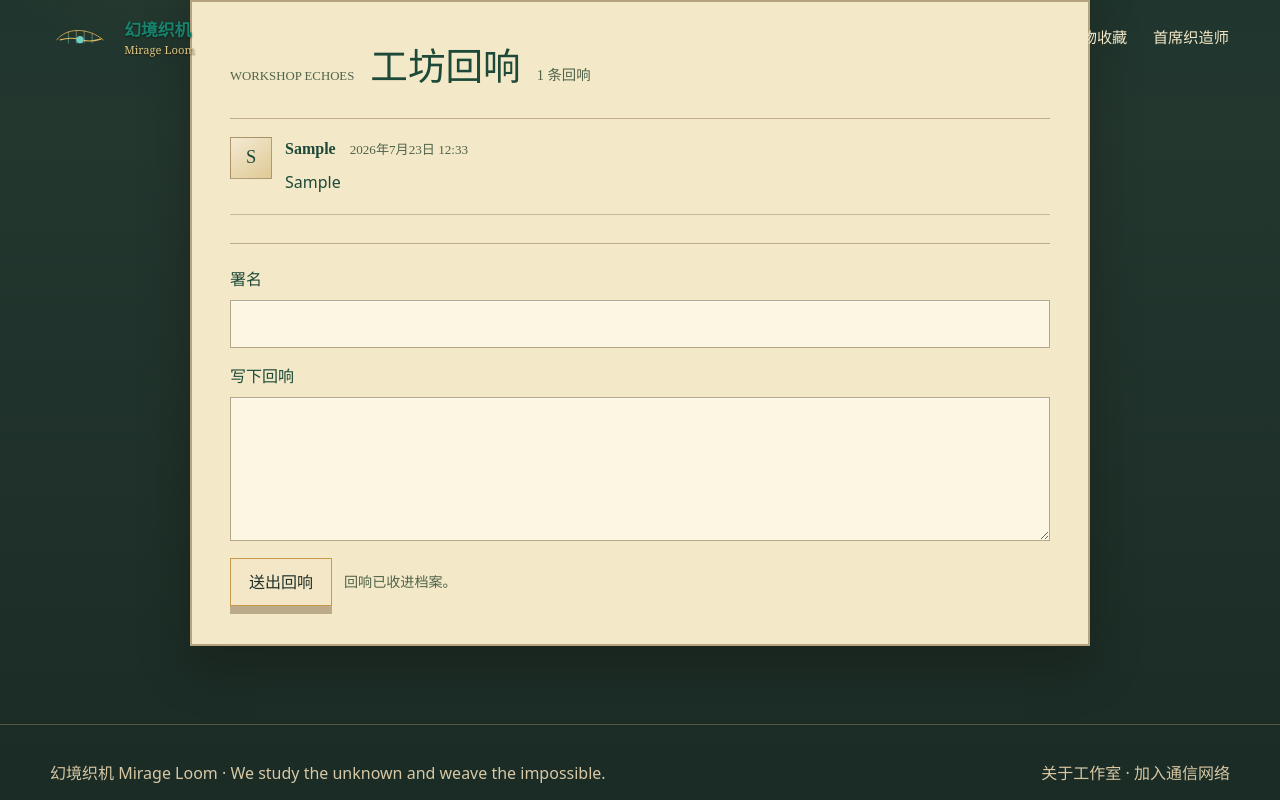
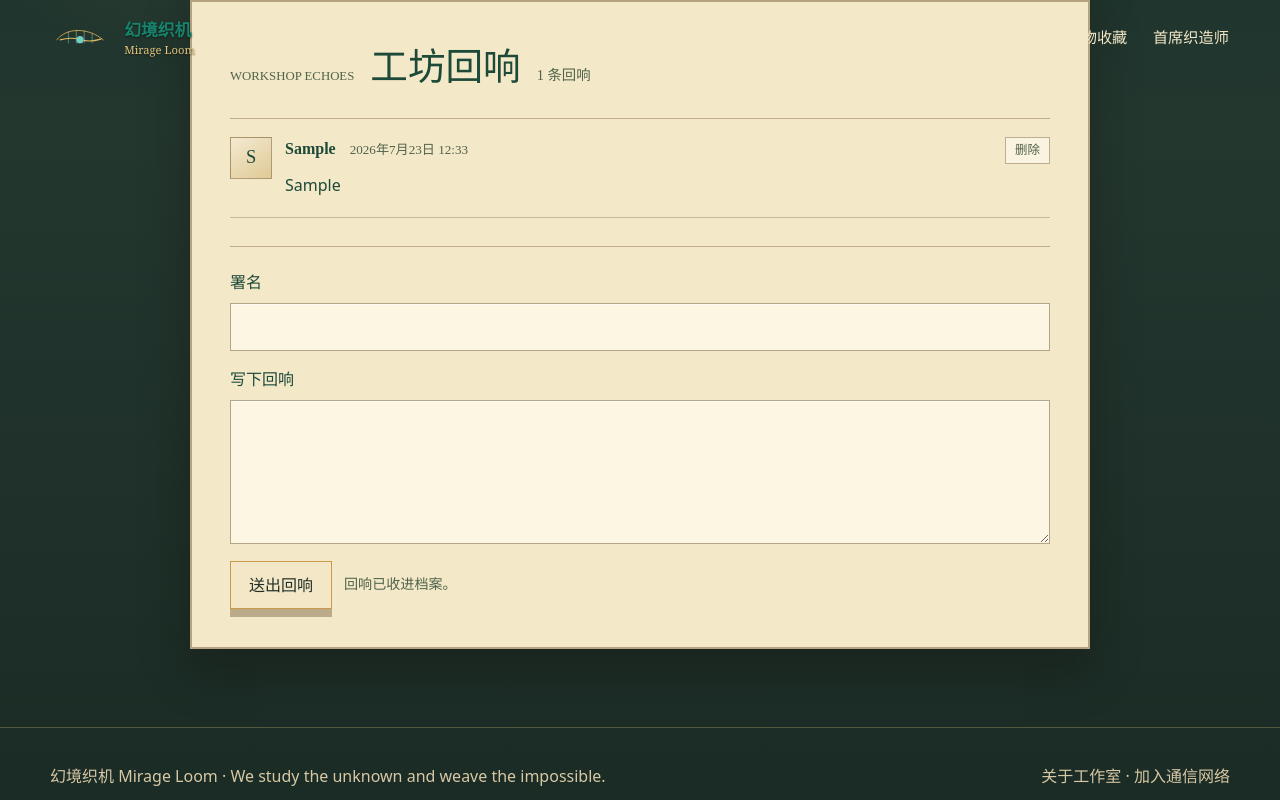
Before and after one commit to luobiwen/mirage-loom-studio, a Next.js app: page /logs/archive-cards in a window 1280 px wide. Both pictures are taken after typing "Sample", "Sample" into the empty fields and a click on the button "送出回响". Shown: the part 456-1256 px from the top of the page. Built offline with nearby package versions, Linux system fonts and the light colour scheme; a web font is replaced by a local one.

Commit message:
Add comment deletion and isolate local assets

```diff
--- a/app/globals.css
+++ b/app/globals.css
@@ -1011,6 +1011,7 @@ main > .section {
   font-family: var(--hand-cn);
   font-size: 1.15rem;
 }
+.log-comment-copy { min-width: 0; }
 .log-comment-meta {
   display: flex;
   align-items: baseline;
@@ -1019,6 +1020,22 @@ main > .section {
 }
 .log-comment-meta strong { font-family: var(--hand-cn); }
 .log-comment-meta time { color: var(--parchment-ink-muted); font-family: var(--hand-cn); font-size: 0.82rem; }
+.log-comment-delete {
+  margin-left: auto;
+  padding: 3px 9px;
+  border: 1px solid rgba(105, 78, 39, 0.42);
+  background: rgba(255, 251, 237, 0.64);
+  color: var(--parchment-ink-muted);
+  font-family: var(--hand-cn);
+  font-size: 0.78rem;
+  cursor: pointer;
+}
+.log-comment-delete:hover,
+.log-comment-delete:focus-visible {
+  border-color: #9b493f;
+  color: #863b34;
+  outline: none;
+}
 .log-comment p { margin: 7px 0 0; line-height: 1.75; white-space: pre-wrap; }
 .log-comment-form {
   display: grid;
--- a/components/LogComments.tsx
+++ b/components/LogComments.tsx
@@ -67,6 +67,24 @@ export function LogComments({ slug }: { slug: string }) {
     }
   };
 
+  const deleteComment = (commentId: string) => {
+    if (!window.confirm("确定要删除这条评论吗？")) return;
+
+    const nextComments = comments.filter((comment) => comment.id !== commentId);
+    setComments(nextComments);
+
+    try {
+      if (nextComments.length > 0) {
+        window.localStorage.setItem(`${storagePrefix}${slug}`, JSON.stringify(nextComments));
+      } else {
+        window.localStorage.removeItem(`${storagePrefix}${slug}`);
+      }
+      setNotice("评论已删除。");
+    } catch {
+      setNotice("评论已从当前页面移除，但浏览器存储更新失败。");
+    }
+  };
+
   return (
     <section className="log-comments" aria-labelledby="log-comments-title">
       <div className="log-comments-heading">
@@ -80,10 +98,18 @@ export function LogComments({ slug }: { slug: string }) {
           {comments.map((comment) => (
             <li key={comment.id} className="log-comment">
               <span className="log-comment-mark" aria-hidden="true">{comment.name.slice(0, 1)}</span>
-              <div>
+              <div className="log-comment-copy">
                 <div className="log-comment-meta">
                   <strong>{comment.name}</strong>
                   <time dateTime={comment.createdAt}>{formatCommentDate(comment.createdAt)}</time>
+                  <button
+                    className="log-comment-delete"
+                    type="button"
+                    aria-label={`删除 ${comment.name} 的评论`}
+                    onClick={() => deleteComment(comment.id)}
+                  >
+                    删除
+                  </button>
                 </div>
                 <p>{comment.message}</p>
               </div>
```
Also changed, not shown: 1 other file (tests, documents, lock files or other folders).
